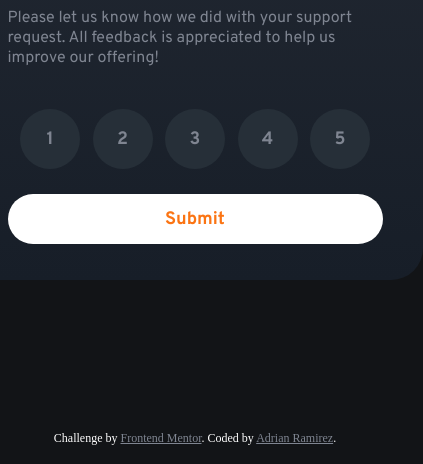
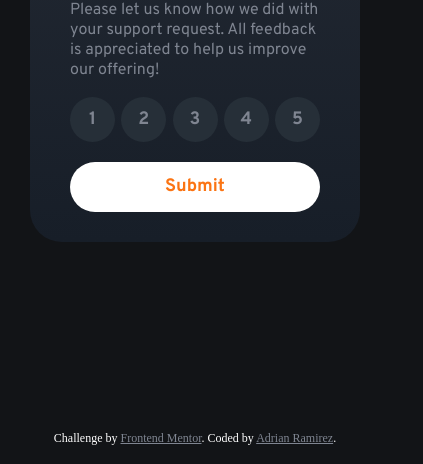
Before and after one commit to AdrianR1189/Interactive-Rating-Frontend-Mentor, a plain HTML site: page index.html in a window 390 px wide. Shown: the part 388-852 px from the top of the page, 423 px wide, since content can reach past the window. Drawn offline with Linux system fonts and the light colour scheme.

Commit message:
Add files via upload

```diff
--- a/styles.css
+++ b/styles.css
@@ -202,7 +202,10 @@ p {
   color: hsl(25, 97%, 53%);
 }
 
-@media (max-width: 375px) {
+@media (max-width: 430px) {
+  body {
+    flex-direction: row;
+  }
   .cardContainer,
   .showContainer {
     max-width: 250px;
@@ -215,6 +218,7 @@ p {
   }
   .numberBtnContainer {
     min-width: 250px;
+    justify-content: space-between;
   }
   .numberBtn {
     height: 45px;
```
Also changed, not shown: 1 other file.
